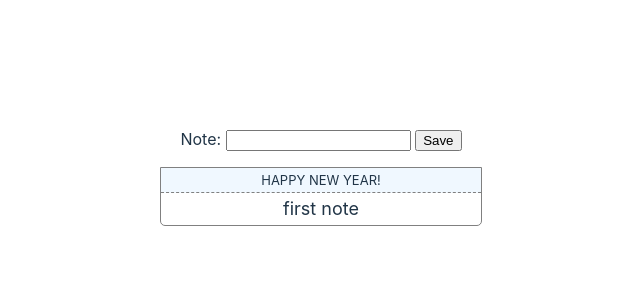
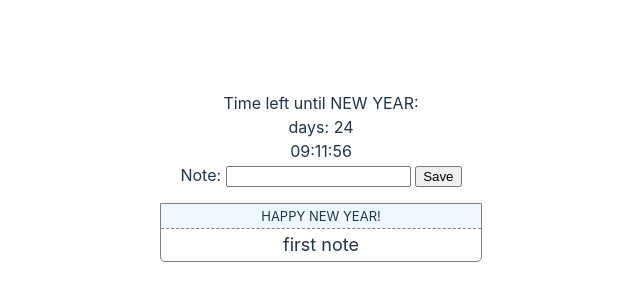
Before and after one commit to yanrepo/vite-react-ts, a React (Vite) app: page / in a window 1280 px wide. Shown: the part 216-516 px from the top of the page, without its empty margins (319-959 px from the left). Built offline with nearby package versions, Linux system fonts and the light colour scheme.

Commit message:
added Timer component

```diff
--- a/src/App.tsx
+++ b/src/App.tsx
@@ -1,9 +1,11 @@
 import './App.css';
+import Timer from './timer/Timer';
 import Notes from './notes/Notes';
 
 export default function App() {
   return (
     <div className="App">
+      <Timer />
       <Notes />
     </div>
   );
--- /dev/null
+++ b/src/timer/Timer.tsx
@@ -0,0 +1,40 @@
+import { useEffect, useState } from 'react';
+
+const initCounter = [999, 99, 99, 99];
+
+export default function Timer() {
+  const [counter, setCounter] = useState<number[]>(initCounter);
+
+  const getTimeLeft = () => {
+    setTimeout(() => {
+      let leftSeconds = Math.floor(
+        (new Date('January 1, 2023').getTime() -
+          new Date().getTime()) /
+          1000
+      );
+
+      let days = Math.floor(leftSeconds / 86400);
+      let hours = Math.floor((leftSeconds % 86400) / 3600);
+      let minuts = Math.floor((leftSeconds % 3600) / 60);
+      let seconds = Math.floor(leftSeconds % 60);
+
+      setCounter([days, hours, minuts, seconds]);
+    }, 1000);
+  };
+
+  useEffect(() => {
+    getTimeLeft();
+  }, [counter]);
+
+  return (
+    <div>
+      <div>Time left until NEW YEAR:</div>
+      <div>days: {counter[0]}</div>
+      <div>
+        {counter[1] < 10 ? `0${counter[1]}` : counter[1]}:
+        {counter[2] < 10 ? `0${counter[2]}` : counter[2]}:
+        {counter[3] < 10 ? `0${counter[3]}` : counter[3]}
+      </div>
+    </div>
+  );
+}
```
